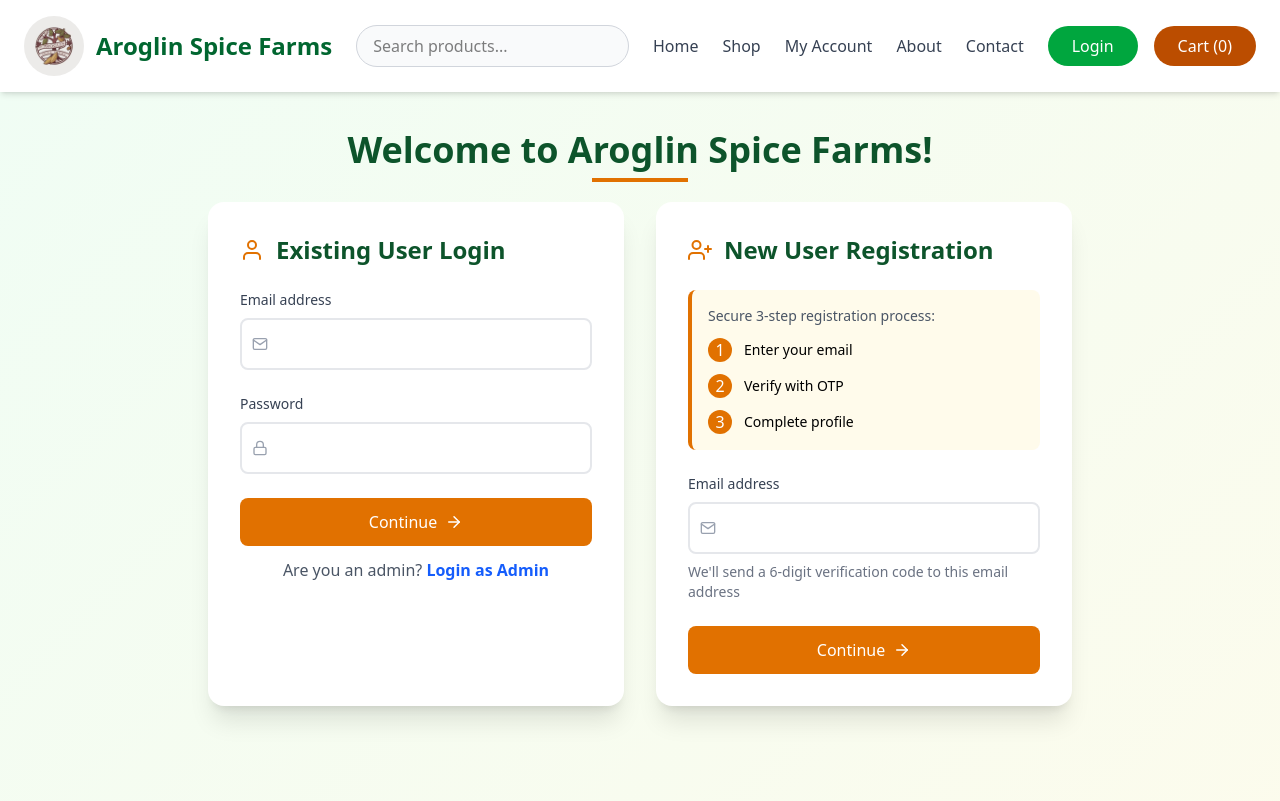
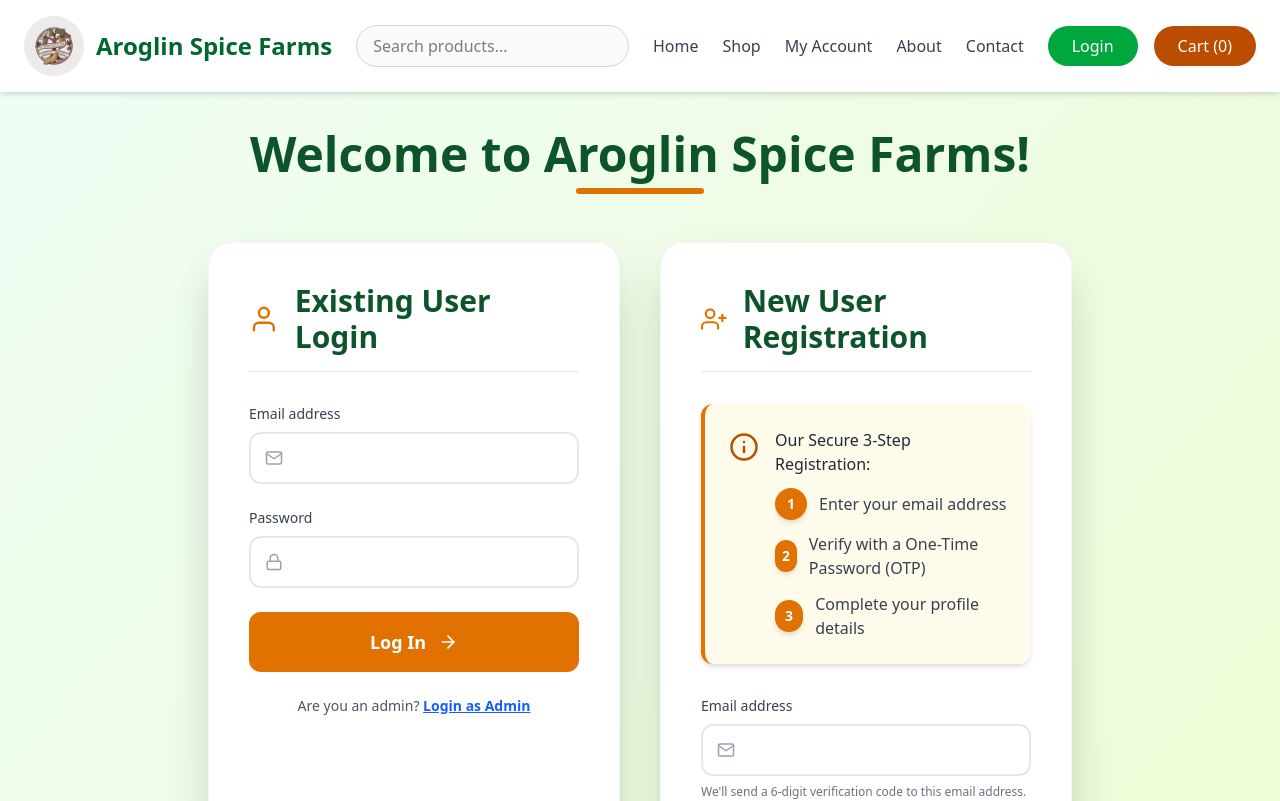
Before and after one commit to nibin-joseph05/spice-shop, a Next.js app in the folder next-frontend/: page /my-account in a window 1280 px wide. Shown: the top 801 px of the page. Built offline with nearby package versions, Linux system fonts and the light colour scheme; no server answers.

Commit message:
some style changes

```diff
--- a/next-frontend/src/app/my-account/page.js
+++ b/next-frontend/src/app/my-account/page.js
@@ -3,18 +3,26 @@ import { useState, useEffect } from 'react';
 import { motion } from 'framer-motion';
 import Header from '@/components/home/Header';
 import Footer from '@/components/home/Footer';
-import { FiUser, FiLock, FiMail, FiArrowRight, FiUserPlus, FiCheckCircle, FiAlertCircle } from 'react-icons/fi';
+import { FiUser, FiLock, FiMail, FiArrowRight, FiUserPlus, FiCheckCircle, FiAlertCircle, FiInfo } from 'react-icons/fi'; // Added FiInfo for general info box
 import OTPVerification from '@/components/auth/OTPVerification';
 import CompleteRegistration from '@/components/auth/CompleteRegistration';
 
 const containerVariants = {
-  hidden: { opacity: 0 },
-  visible: { opacity: 1, transition: { staggerChildren: 0.1 } }
+  hidden: { opacity: 0, y: 20 },
+  visible: {
+    opacity: 1,
+    y: 0,
+    transition: {
+      when: "beforeChildren",
+      staggerChildren: 0.1,
+      duration: 0.5
+    }
+  }
 };
 
 const itemVariants = {
-  hidden: { y: 20, opacity: 0 },
-  visible: { y: 0, opacity: 1 }
+  hidden: { y: 30, opacity: 0 },
+  visible: { y: 0, opacity: 1, transition: { duration: 0.6, ease: "easeOut" } }
 };
 
 export default function MyAccount() {
@@ -26,6 +34,7 @@ export default function MyAccount() {
   const [loginAttempts, setLoginAttempts] = useState(0);
   const [loginDisabled, setLoginDisabled] = useState(false);
   const [resendCooldown, setResendCooldown] = useState(0);
+  const [isLoadingInitial, setIsLoadingInitial] = useState(true); // Added for initial session check
 
   // Separate states for login and registration
   const [loginLoading, setLoginLoading] = useState(false);
@@ -37,19 +46,23 @@ export default function MyAccount() {
   const backendUrl = process.env.NEXT_PUBLIC_BACKEND_URL;
 
   useEffect(() => {
-    checkSession();
-  }, []);
-
-  const checkSession = async () => {
+    const checkSessionAndRedirect = async () => {
       try {
         const response = await fetch(`${backendUrl}/api/auth/check-session`, {
           credentials: 'include'
         });
-      if (response.ok) window.location.href = '/my-profile';
+        if (response.ok) {
+          window.location.href = '/my-profile';
+        } else {
+          setIsLoadingInitial(false);
+        }
       } catch (error) {
         console.error('Session check failed:', error);
+        setIsLoadingInitial(false);
       }
     };
+    checkSessionAndRedirect();
+  }, []);
 
   const handleLoginSubmit = async (e) => {
     e.preventDefault();
@@ -163,55 +176,71 @@ export default function MyAccount() {
     }
   };
 
+  if (isLoadingInitial) {
     return (
-    <div className="min-h-screen flex flex-col bg-gradient-to-br from-green-50 to-amber-50">
+      <div className="min-h-screen flex items-center justify-center bg-gradient-to-br from-green-50 to-lime-100">
+        <div className="flex flex-col items-center">
+          <motion.div
+            animate={{ rotate: 360 }}
+            transition={{ duration: 1, repeat: Infinity, ease: "linear" }}
+            className="w-16 h-16 border-4 border-t-4 border-green-500 border-t-transparent rounded-full"
+          ></motion.div>
+          <p className="mt-4 text-lg font-semibold text-green-800">Checking session...</p>
+        </div>
+      </div>
+    );
+  }
+
+  return (
+    <div className="min-h-screen flex flex-col bg-gradient-to-br from-green-50 to-lime-100">
       <Header />
 
-      <main className="flex-grow py-12">
+      <main className="flex-grow py-12 flex items-center justify-center">
         <motion.div
           variants={containerVariants}
           initial="hidden"
-          whileInView="visible"
-          viewport={{ once: true, margin: "0px 0px -100px 0px" }}
+          animate="visible" // Changed whileInView to animate for immediate animation on load
           className="container mx-auto px-4 max-w-4xl"
         >
           <motion.h1
             initial={{ opacity: 0, y: 20 }}
-            whileInView={{ opacity: 1, y: 0 }}
-            viewport={{ once: true }}
-            className="text-3xl md:text-4xl font-bold text-green-900 text-center mb-8 relative"
+            animate={{ opacity: 1, y: 0 }} // Changed whileInView to animate
+            transition={{ duration: 0.8, delay: 0.2 }}
+            className="text-4xl md:text-5xl font-extrabold text-green-900 text-center mb-12 relative pb-4"
           >
             {success ? 'Registration Successful!' :
               registrationStep === 3 ? 'Complete Your Profile' : 'Welcome to Aroglin Spice Farms!'}
-            <span className="absolute bottom-0 left-1/2 transform -translate-x-1/2 translate-y-3 w-24 h-1 bg-amber-600" />
+            <span className="absolute bottom-0 left-1/2 transform -translate-x-1/2 w-32 h-1.5 bg-amber-600 rounded-full" />
           </motion.h1>
 
           {success ? (
             <motion.div
-              initial={{ scale: 0.95, opacity: 0 }}
+              initial={{ scale: 0.8, opacity: 0 }}
               animate={{ scale: 1, opacity: 1 }}
-              className="text-center p-8 bg-green-50 rounded-xl border-2 border-green-200"
+              transition={{ duration: 0.5, ease: "easeOut" }}
+              className="text-center p-10 bg-white rounded-3xl border-2 border-green-200 shadow-2xl max-w-md mx-auto"
             >
-              <FiCheckCircle className="text-6xl text-green-600 mx-auto mb-4 animate-pulse" />
-              <p className="text-lg text-gray-700 mb-2">
-                Redirecting to your account...
+              <FiCheckCircle className="text-7xl text-green-600 mx-auto mb-6 animate-bounce" />
+              <h2 className="text-3xl font-bold text-green-800 mb-3">Welcome Aboard!</h2>
+              <p className="text-lg text-gray-700 mb-4">
+                Your account has been successfully created.
               </p>
-              <p className="text-sm text-gray-500">
-                You need to log in to explore and access all features.
+              <p className="text-md text-gray-500">
+                Redirecting to your account dashboard shortly...
               </p>
             </motion.div>
 
           ) : (
-            <div className={`grid ${registrationStep === 1 ? 'md:grid-cols-2' : 'md:grid-cols-1'} gap-8`}>
+            <div className={`grid ${registrationStep === 1 ? 'md:grid-cols-2' : 'md:grid-cols-1'} gap-10`}>
               {/* Login Form */}
               {registrationStep === 1 && (
                 <motion.div
                   variants={itemVariants}
-                  className="bg-white p-6 md:p-8 rounded-2xl shadow-xl hover:shadow-2xl transition-shadow"
+                  className="bg-white p-8 lg:p-10 rounded-3xl shadow-2xl border border-gray-100 hover:shadow-3xl transition-shadow duration-300"
                 >
-                  <div className="space-y-6">
-                    <h2 className="text-2xl font-bold text-green-900 flex items-center gap-3">
-                      <FiUser className="text-amber-600" />
+                  <div className="space-y-8">
+                    <h2 className="text-3xl font-bold text-green-900 flex items-center gap-4 border-b pb-4 border-gray-200">
+                      <FiUser className="text-amber-600 text-3xl" />
                       Existing User Login
                     </h2>
 
@@ -221,12 +250,12 @@ export default function MyAccount() {
                           Email address
                         </label>
                         <div className="relative">
-                          <FiMail className="absolute left-3 top-1/2 -translate-y-1/2 text-gray-400" />
+                          <FiMail className="absolute left-4 top-1/2 -translate-y-1/2 text-gray-400 text-lg" />
                           <input
                             type="email"
                             value={loginEmail}
                             onChange={(e) => setLoginEmail(e.target.value)}
-                            className="w-full pl-10 pr-4 py-3 rounded-lg border-2 border-gray-200 focus:border-amber-500 focus:ring-2 focus:ring-amber-100 transition-all"
+                            className="w-full pl-12 pr-4 py-3 rounded-xl border-2 border-gray-200 focus:border-amber-500 focus:ring-4 focus:ring-amber-100 transition-all duration-300 outline-none"
                             required
                             disabled={loginDisabled}
                           />
@@ -238,12 +267,12 @@ export default function MyAccount() {
                           Password
                         </label>
                         <div className="relative">
-                          <FiLock className="absolute left-3 top-1/2 -translate-y-1/2 text-gray-400" />
+                          <FiLock className="absolute left-4 top-1/2 -translate-y-1/2 text-gray-400 text-lg" />
                           <input
                             type="password"
                             value={loginPassword}
                             onChange={(e) => setLoginPassword(e.target.value)}
-                            className="w-full pl-10 pr-4 py-3 rounded-lg border-2 border-gray-200 focus:border-amber-500 focus:ring-2 focus:ring-amber-100 transition-all"
+                            className="w-full pl-12 pr-4 py-3 rounded-xl border-2 border-gray-200 focus:border-amber-500 focus:ring-4 focus:ring-amber-100 transition-all duration-300 outline-none"
                             required
                             disabled={loginDisabled}
                           />
@@ -251,93 +280,126 @@ export default function MyAccount() {
                       </div>
 
                       {loginError && (
-                        <div className="p-3 bg-red-50 border-l-4 border-red-500 text-red-700 rounded-lg">
-                          <div className="flex items-center gap-2">
-                            <FiAlertCircle />
+                        <motion.div
+                          initial={{ opacity: 0, y: -10 }}
+                          animate={{ opacity: 1, y: 0 }}
+                          className="p-4 bg-red-50 border-l-4 border-red-500 text-red-700 rounded-lg shadow-sm"
+                        >
+                          <div className="flex items-center gap-3">
+                            <FiAlertCircle className="text-xl" />
                             <div>
-                              <p className="font-medium">Login Error</p>
+                              <p className="font-semibold">Login Error</p>
                               <p className="text-sm">{loginError}</p>
                               {loginAttempts > 0 && (
-                                <p className="text-xs mt-1">
-                                  Remaining attempts: {3 - loginAttempts}
+                                <p className="text-xs mt-1 text-red-600">
+                                  Attempts remaining: {3 - loginAttempts}
                                 </p>
                               )}
                             </div>
                           </div>
-                        </div>
+                        </motion.div>
                       )}
 
-                      <button
+                      <motion.button
+                        whileHover={{ scale: 1.02 }}
+                        whileTap={{ scale: 0.98 }}
                         type="submit"
                         disabled={loginLoading || loginDisabled}
-                        className="w-full bg-amber-600 text-white px-6 py-3 rounded-lg font-medium hover:bg-amber-700 transition-colors flex items-center justify-center gap-2 disabled:opacity-50"
+                        className="w-full bg-amber-600 text-white px-8 py-4 rounded-xl font-semibold text-lg hover:bg-amber-700 transition-colors duration-300 flex items-center justify-center gap-3 disabled:opacity-60 disabled:cursor-not-allowed"
                       >
-                        {loginLoading ? 'Logging in...' : 'Continue'}
-                        <FiArrowRight className="text-lg" />
-                      </button>
+                        {loginLoading ? (
+                          <span className="flex items-center">
+                            <svg className="animate-spin -ml-1 mr-3 h-5 w-5 text-white" xmlns="http://www.w3.org/2000/svg" fill="none" viewBox="0 0 24 24">
+                              <circle className="opacity-25" cx="12" cy="12" r="10" stroke="currentColor" strokeWidth="4"></circle>
+                              <path className="opacity-75" fill="currentColor" d="M4 12a8 8 0 018-8V0C5.373 0 0 5.373 0 12h4zm2 5.291A7.962 7.962 0 014 12H0c0 3.042 1.135 5.824 3 7.938l3-2.647z"></path>
+                            </svg>
+                            Logging in...
+                          </span>
+                        ) : (
+                          <>
+                            Log In
+                            <FiArrowRight className="text-xl" />
+                          </>
+                        )}
+                      </motion.button>
 
                       {loginDisabled && (
-                        <div className="text-center text-sm text-red-600 mt-2">
-                          <p>Account temporarily locked due to multiple failed attempts.</p>
+                        <motion.div
+                          initial={{ opacity: 0, y: -10 }}
+                          animate={{ opacity: 1, y: 0 }}
+                          className="text-center text-sm text-red-700 mt-4 p-3 bg-red-100 rounded-lg border border-red-200"
+                        >
+                          <p className="font-semibold">Account temporarily locked.</p>
                           <p className="mt-1">Please try again in 30 seconds.</p>
-                        </div>
+                        </motion.div>
                       )}
                     </form>
                   </div>
-                  <p className="mt-3 text-center text-gray-600">
+                  <p className="mt-6 text-center text-gray-600 text-sm">
                     Are you an admin?{" "}
                     <a
                       href="/admin-login"
-                      className="text-blue-600 hover:text-blue-800 font-semibold transition-colors"
+                      className="text-blue-600 hover:text-blue-800 font-semibold transition-colors duration-200 underline"
                     >
                       Login as Admin
                     </a>
                   </p>
-
                 </motion.div>
               )}
 
               {/* Registration Form */}
               <motion.div
                 variants={itemVariants}
-                className="bg-white p-6 md:p-8 rounded-2xl shadow-xl hover:shadow-2xl transition-shadow"
+                className="bg-white p-8 lg:p-10 rounded-3xl shadow-2xl border border-gray-100 hover:shadow-3xl transition-shadow duration-300"
               >
-                <div className="space-y-6">
+                <div className="space-y-8">
                   {registrationStep === 1 && (
                     <>
-                      <h2 className="text-2xl font-bold text-green-900 flex items-center gap-3">
-                        <FiUserPlus className="text-amber-600" />
+                      <h2 className="text-3xl font-bold text-green-900 flex items-center gap-4 border-b pb-4 border-gray-200">
+                        <FiUserPlus className="text-amber-600 text-3xl" />
                         New User Registration
                       </h2>
 
                       {registrationError && (
-                        <div className="p-3 bg-red-50 border-l-4 border-red-500 text-red-700 rounded-lg">
-                          <div className="flex items-center gap-2">
-                            <FiAlertCircle />
-                            <p className="text-sm">{registrationError}</p>
+                        <motion.div
+                          initial={{ opacity: 0, y: -10 }}
+                          animate={{ opacity: 1, y: 0 }}
+                          className="p-4 bg-red-50 border-l-4 border-red-500 text-red-700 rounded-lg shadow-sm"
+                        >
+                          <div className="flex items-center gap-3">
+                            <FiAlertCircle className="text-xl" />
+                            <p className="text-sm font-semibold">{registrationError}</p>
                           </div>
-                        </div>
+                        </motion.div>
                       )}
 
-                      <div className="p-4 bg-amber-50 rounded-lg border-l-4 border-amber-600">
-                        <p className="text-sm text-gray-600 mb-3">
-                          Secure 3-step registration process:
+                      <motion.div
+                        initial={{ opacity: 0, y: 20 }}
+                        animate={{ opacity: 1, y: 0 }}
+                        transition={{ delay: 0.2, duration: 0.5 }}
+                        className="p-6 bg-amber-50 rounded-xl border-l-4 border-amber-600 shadow-md flex items-start gap-4"
+                      >
+                        <FiInfo className="text-amber-700 text-3xl flex-shrink-0 mt-1" />
+                        <div>
+                          <p className="text-base text-gray-800 font-medium mb-3">
+                            Our Secure 3-Step Registration:
                           </p>
                           <ol className="space-y-3">
-                          {[1, 2, 3].map((step) => (
-                            <li key={step} className="flex items-center gap-3">
-                              <span className="w-6 h-6 bg-amber-600 text-white rounded-full flex items-center justify-center">
-                                {step}
+                            {[
+                              { num: 1, text: 'Enter your email address' },
+                              { num: 2, text: 'Verify with a One-Time Password (OTP)' },
+                              { num: 3, text: 'Complete your profile details' }
+                            ].map((step) => (
+                              <li key={step.num} className="flex items-center gap-3 text-gray-700">
+                                <span className="w-8 h-8 bg-amber-600 text-white rounded-full flex items-center justify-center font-bold text-sm shadow-md">
+                                  {step.num}
                                 </span>
-                              <span className="text-sm">
-                                {step === 1 && 'Enter your email'}
-                                {step === 2 && 'Verify with OTP'}
-                                {step === 3 && 'Complete profile'}
-                              </span>
+                                <span className="text-md">{step.text}</span>
                               </li>
                             ))}
                           </ol>
                         </div>
+                      </motion.div>
 
                       <form onSubmit={handleEmailSubmit} className="space-y-6">
                         <div>
@@ -345,28 +407,42 @@ export default function MyAccount() {
                             Email address
                           </label>
                           <div className="relative">
-                            <FiMail className="absolute left-3 top-1/2 -translate-y-1/2 text-gray-400" />
+                            <FiMail className="absolute left-4 top-1/2 -translate-y-1/2 text-gray-400 text-lg" />
                             <input
                               type="email"
                               value={email}
                               onChange={(e) => setEmail(e.target.value)}
-                              className="w-full pl-10 pr-4 py-3 rounded-lg border-2 border-gray-200 focus:border-amber-500 focus:ring-2 focus:ring-amber-100 transition-all"
+                              className="w-full pl-12 pr-4 py-3 rounded-xl border-2 border-gray-200 focus:border-amber-500 focus:ring-4 focus:ring-amber-100 transition-all duration-300 outline-none"
                               required
                             />
                           </div>
-                          <p className="mt-2 text-sm text-gray-500">
-                            We'll send a 6-digit verification code to this email address
+                          <p className="mt-2 text-xs text-gray-500">
+                            We'll send a 6-digit verification code to this email address.
                           </p>
                         </div>
 
-                        <button
+                        <motion.button
+                          whileHover={{ scale: 1.02 }}
+                          whileTap={{ scale: 0.98 }}
                           type="submit"
                           disabled={registrationLoading}
-                          className="w-full bg-amber-600 text-white px-6 py-3 rounded-lg font-medium hover:bg-amber-700 transition-colors flex items-center justify-center gap-2 disabled:opacity-50"
+                          className="w-full bg-amber-600 text-white px-8 py-4 rounded-xl font-semibold text-lg hover:bg-amber-700 transition-colors duration-300 flex items-center justify-center gap-3 disabled:opacity-60 disabled:cursor-not-allowed"
                         >
-                          {registrationLoading ? 'Sending OTP...' : 'Continue'}
-                          <FiArrowRight className="text-lg" />
-                        </button>
+                          {registrationLoading ? (
+                            <span className="flex items-center">
+                              <svg className="animate-spin -ml-1 mr-3 h-5 w-5 text-white" xmlns="http://www.w3.org/2000/svg" fill="none" viewBox="0 0 24 24">
+                                <circle className="opacity-25" cx="12" cy="12" r="10" stroke="currentColor" strokeWidth="4"></circle>
+                                <path className="opacity-75" fill="currentColor" d="M4 12a8 8 0 018-8V0C5.373 0 0 5.373 0 12h4zm2 5.291A7.962 7.962 0 014 12H0c0 3.042 1.135 5.824 3 7.938l3-2.647z"></path>
+                              </svg>
+                              Sending OTP...
+                            </span>
+                          ) : (
+                            <>
+                              Register Now
+                              <FiArrowRight className="text-xl" />
+                            </>
+                          )}
+                        </motion.button>
                       </form>
                     </>
                   )}
```
Lines whose indentation alone changed are shown as unchanged.
